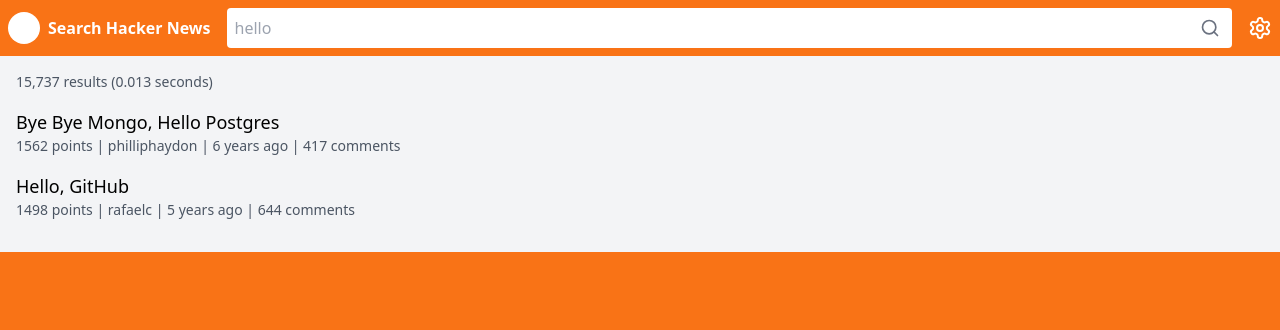
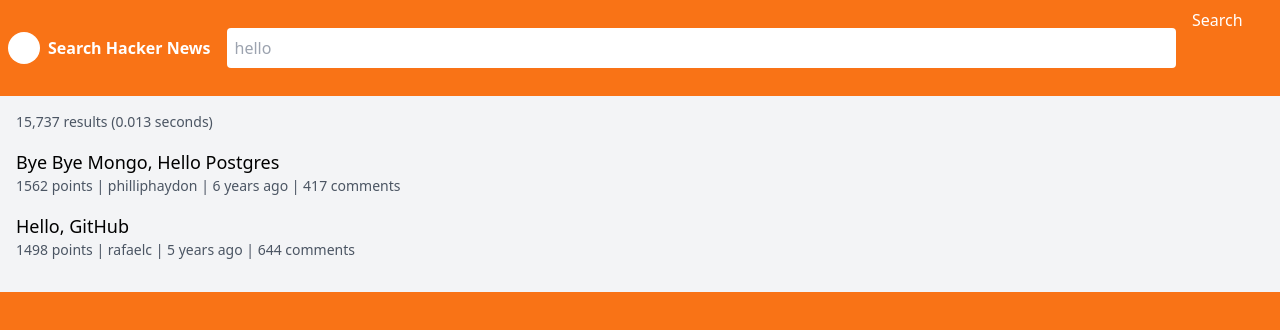
Before and after one commit to jo32/fe-hitl-demo, a Next.js app: page / in a window 1280 px wide. Shown: the top 330 px of the page. Built offline with nearby package versions, Linux system fonts and the light colour scheme.

Commit message:
feat: fix error

```diff
--- a/app/page.tsx
+++ b/app/page.tsx
@@ -1,5 +1,4 @@
 import React from 'react';
-import { Search, Settings } from 'lucide-react';
 
 interface SearchResult {
   title: string;
@@ -42,9 +41,9 @@
             placeholder="hello"
             className="w-full p-2 pr-10 rounded"
           />
-          <Search className="absolute right-3 top-2.5 text-gray-500" size={20} />
+          <div className="absolute right-3 top-2.5 text-gray-500 h-20 w-20"></div>
         </div>
-        <Settings className="text-white ml-4" size={24} />
+        <div className="text-white ml-4 h-20 w-20">Search</div>
       </header>
 
       <main className="bg-gray-100 p-4">
```
